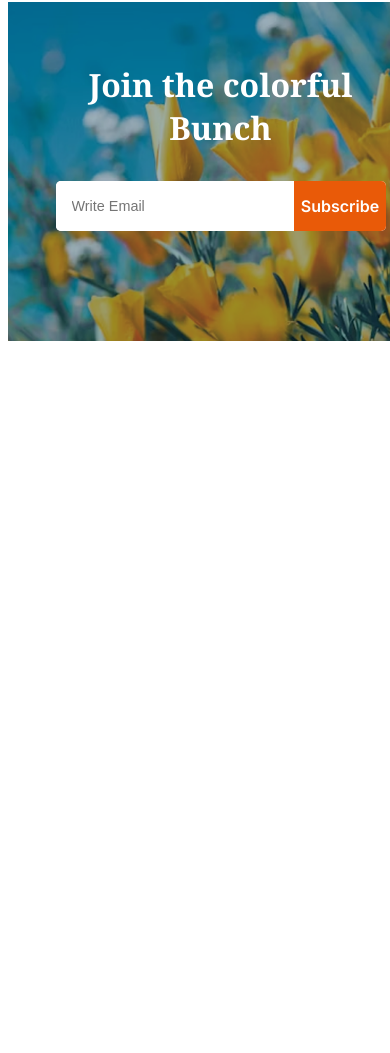
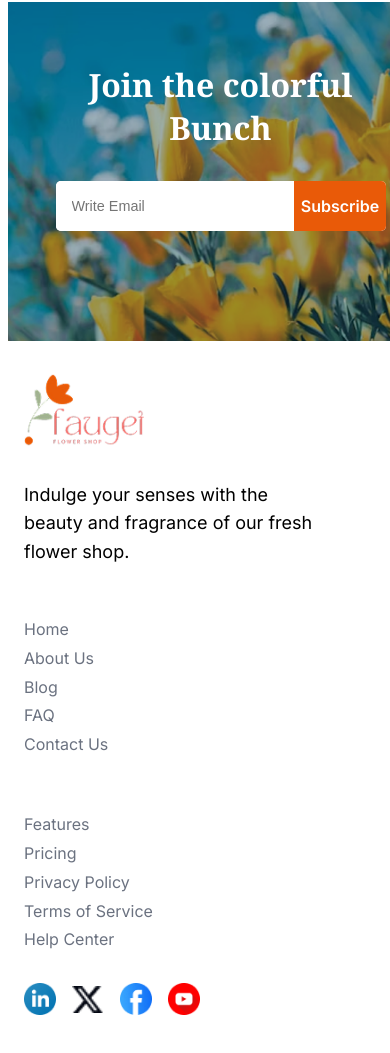
Before and after one commit to saiful-74/Assignment-02, a plain HTML site: page index.html in a window 390 px wide. Shown: the part 4789-5842 px from the top of the page. Before the commit the page ends 5138 px from the top, so only its background shows below. Drawn offline with Linux system fonts and the light colour scheme.

Commit message:
footer section end

```diff
--- a/index.html
+++ b/index.html
@@ -170,8 +170,39 @@
 
 
     </main>
-    <footer>
+        <footer class="footer">
+    <div class="footer-container">
+      <!-- Logo and Text -->
+      <div class="footer-logo">
+        <img src="assets/logo.png" alt="Logo">
+        <p class="footer-class">Indulge your senses with the <br> beauty and fragrance of our fresh <br> flower shop.</p>
+      </div>
 
+      <!-- Links Column 1 -->
+      <div class="footer-links">
+        <a href="#">Home</a>
+        <a href="#">About Us</a>
+        <a href="#">Blog</a>
+        <a href="#">FAQ</a>
+        <a href="#">Contact Us</a>
+      </div>
+
+      <!-- Links Column 2 -->
+      <div class="footer-links">
+        <a href="#">Features</a>
+        <a href="#">Pricing</a>
+        <a href="#">Privacy Policy</a>
+        <a href="#">Terms of Service</a>
+        <a href="#">Help Center</a>
+      </div>
+
+      <!-- Social Icons -->
+      <div class="footer-social">
+    <img src="assets/icon-linkedin.png" alt="">
+    <img src="assets/icon-twitter.png" alt="">
+    <img src="assets/icon-facebook.png" alt="">
+    <img src="assets/icon-youtube.png" alt="">
+    </div>
     </footer>
 </body>
 </html>
--- a/styles/project.css
+++ b/styles/project.css
@@ -411,6 +411,179 @@ span {
   cursor: pointer;
 }
 
+/* Footer Wrapper */
+/* Footer Wrapper */
+.footer {
+  max-width: 1440px;
+  height: 350px;
+  /* color: #fff; */
+  display: flex;
+  justify-content: center;
+  align-items: center;
+}
+
+/* Main Container (1440px centered) */
+.footer-container {
+  width: 1440px;
+  display: flex;
+  justify-content: space-between;
+  align-items: flex-start;
+  padding: 0 3rem;
+}
+
+/* Left: Logo + Paragraph */
+.footer-logo {
+  display: flex;
+  flex-direction: column;
+  align-items: flex-start;
+  justify-content: center;
+  flex: 1;
+}
+
+.footer-logo img {
+  width: 135px;
+  height: 82px;
+  object-fit: contain;
+  margin-bottom: 1rem;
+}
+
+.footer-class {
+  font-family: "Inter", sans-serif;
+  font-size: 22px;
+  font-weight: 400;
+  /* Footer Wrapper */
+.footer {
+  width: 100%;
+  background-color: #000;
+  color: #fff;
+  display: flex;
+  justify-content: center;
+  align-items: center;
+  height: 350px;
+}
+
+/* Main Container (1440px centered) */
+.footer-container {
+  width: 1440px;
+  display: flex;
+  justify-content: space-between;
+  align-items: flex-start;
+  padding: 0 3rem;
+}
+
+/* Left: Logo + Paragraph */
+.footer-logo {
+  display: flex;
+  flex-direction: column;
+  align-items: flex-start;
+  justify-content: center;
+  flex: 1;
+}
+
+.footer-logo img {
+  width: 135px;
+  height: 82px;
+  object-fit: contain;
+  margin-bottom: 1rem;
+}
+
+.footer-class {
+  font-family: "Inter", sans-serif;
+  font-size: 22px;
+  font-weight: 400;
+  color: #ffffff;
+  line-height: 1.4;
+}
+
+/* Center: Two Columns of Links */
+.footer-links {
+  width: 85px;
+  height: 248px;
+  display: flex;
+  flex-direction: column;
+  justify-content: space-between;
+  text-align: center;
+  gap: 0.6rem;
+}
+
+.footer-links a {
+  font-family: "Inter", sans-serif;
+  font-weight: 400;
+  font-size: 16px;
+  line-height: 24px;
+  color: #6B7280;
+  text-decoration: none;
+}
+
+/* Add spacing between the two link sections */
+.footer-links + .footer-links {
+  margin-left: 30px;
+}
+
+/* Right: Social Icons top-center aligned */
+.footer-social {
+  flex: 1;
+  display: flex;
+  flex-direction: row;
+  justify-content: center;
+  align-items: flex-start;
+  padding-top: 0.5rem;
+  gap: 1rem;
+}
+.footer-class
+
+.footer-social img {
+  width: 32px;
+  height: 32px;
+  object-fit: contain;
+}
+
+}
+
+/* Center: Two Columns of Links */
+.footer-links {
+  width: 85px;
+  height: 248px;
+  display: flex;
+  flex-direction: column;
+  justify-content: space-between;
+  text-align: center;
+  gap: 0.6rem;
+}
+
+.footer-links a {
+  font-family: "Inter", sans-serif;
+  font-weight: 400;
+  font-size: 16px;
+  line-height: 24px;
+  color: #6B7280;
+  text-decoration: none;
+}
+
+/* Add spacing between the two link sections */
+.footer-links + .footer-links {
+  margin-left: 30px;
+}
+
+/* Right: Social Icons top-center aligned */
+.footer-social {
+  flex: 1;
+  display: flex;
+  flex-direction: row;
+  justify-content: center;
+  align-items: flex-start;
+  padding-top: 0.5rem;
+  gap: 1rem;
+}
+
+.footer-social img {
+  width: 32px;
+  height: 32px;
+  object-fit: contain;
+}
+
+
+
 
 /* Responsive Adjustments */
 @media (max-width: 576px) {
@@ -625,4 +798,56 @@ span {
   .primary-title.join-title {
     font-size: 2rem;
   }
+
+  .footer {
+    height: auto;
+    padding: 2rem 1rem;
+  }
+
+  .footer-container {
+    flex-direction: column;
+    align-items: flex-start;
+    gap: 2rem;
+    padding: 0;
+    width: 100%;
+  }
+
+  .footer-logo {
+    align-items: flex-start;
+  }
+
+  .footer-logo img {
+    width: 120px;
+    height: auto;
+  }
+
+  .footer-class {
+    font-size: 18px;
+    line-height: 1.6;
+  }
+
+  .footer-links {
+    width: 100%;
+    height: auto;
+    align-items: flex-start;
+    text-align: left;
+    gap: 0.3rem;
+  }
+
+  .footer-links + .footer-links {
+    margin-left: 0;
+    margin-top: 1.5rem;
+  }
+
+  .footer-links a {
+    font-size: 16px;
+    line-height: 24px;
+  }
+
+  .footer-social {
+    justify-content: flex-start;
+    align-items: center;
+    gap: 1rem;
+    padding: 0;
+  }
 }
```
